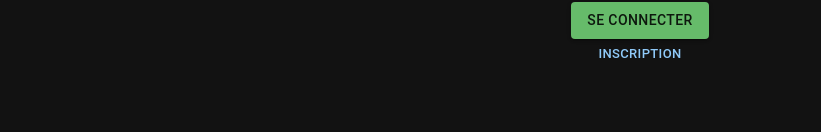
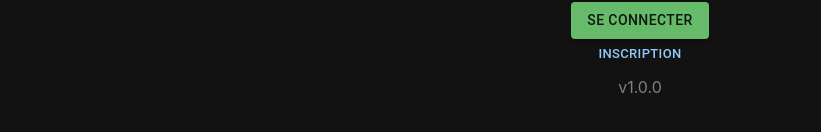
Before and after one commit to Sumsun93/LSMIC, a React (Create React App) app: page /login in a window 1280 px wide. Shown: the part 250-382 px from the top of the page, without its empty margins (0-821 px from the left). Built offline with nearby package versions, Linux system fonts and the light colour scheme.

Commit message:
Add version

```diff
--- a/src/App.tsx
+++ b/src/App.tsx
@@ -34,6 +34,7 @@ function App() {
                                     </RequireAuth>
                                 )} />
                             </Routes>
+                            <div style={{ color: 'grey', marginTop: '10px' }}>v1.0.0</div>
                         </Box>
                     </UsersProvider>
                 </SocketProvider>
```
